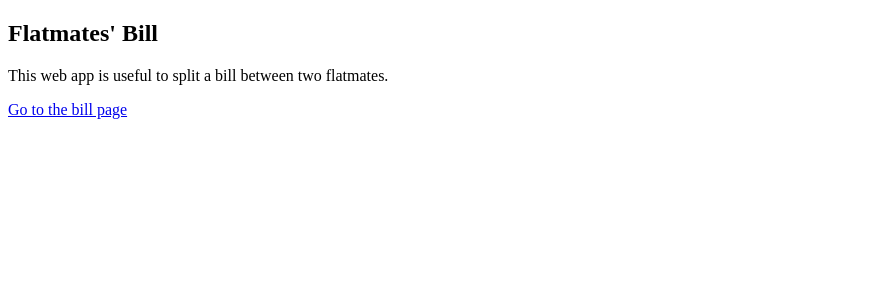
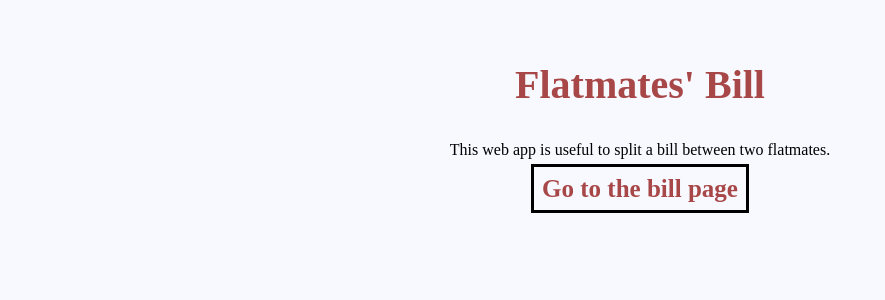
Before and after one commit to ShiraBenZaken/Flatmates-Bill-Web-App, a Flask app: page / in a window 1280 px wide. Shown: the top 300 px of the page, without its empty margins (0-885 px from the left). Run offline with Flask 2, Linux system fonts and the light colour scheme.

Commit message:
some css

```diff
--- a/static/main.css
+++ b/static/main.css
@@ -1,7 +1,17 @@
 h2 {
-    color: darkgrey;
+    color: #a74747;
     text-align: center;
-    font-size: 50px;
+    font-size: 40px;
+}
+
+a{
+    color: #a74747;
+    text-align: center;
+    font-size: 25px;
+    text-decoration: none;
+    border: black solid;
+    padding: 0.5rem;
+    font-weight: bold;
 }
 
 input[type=text] {
@@ -12,7 +22,7 @@ input[type=text] {
 
 input[type=submit]{
     width: 100%;
-    background-color: YellowGreen;
+    background-color: #e91e63;
     color: White;
     padding: 12px 12px;
     border: none;
@@ -24,3 +34,14 @@ body {
     background-color: GhostWhite;
     padding: 20px;
 }
+
+.bodyIndex {
+    text-align: center;
+}
+
+.bodyResult {
+    color: #a74747;
+    font-size: 30px;
+    text-align: center;
+    padding: 5rem;
+}
--- a/templates/index.html
+++ b/templates/index.html
@@ -3,10 +3,14 @@
 <head>
     <meta charset="UTF-8">
     <title>Title</title>
+    <link rel="stylesheet" href="static/main.css">
 </head>
 <body>
-<h2>Flatmates' Bill</h2>
-<p>This web app is useful to split a bill between two flatmates. </p>
-<a href={{url_for('bill_form_page')}}>Go to the bill page</a>
+    <h2>Flatmates' Bill</h2>
+    <div class="bodyIndex">
+
+        <p>This web app is useful to split a bill between two flatmates. </p>
+        <a href={{url_for('bill_form_page')}}>Go to the bill page</a>
+    </div>
 </body>
 </html>
```
Also changed, not shown: templates/results.html (+4 -3 lines).
